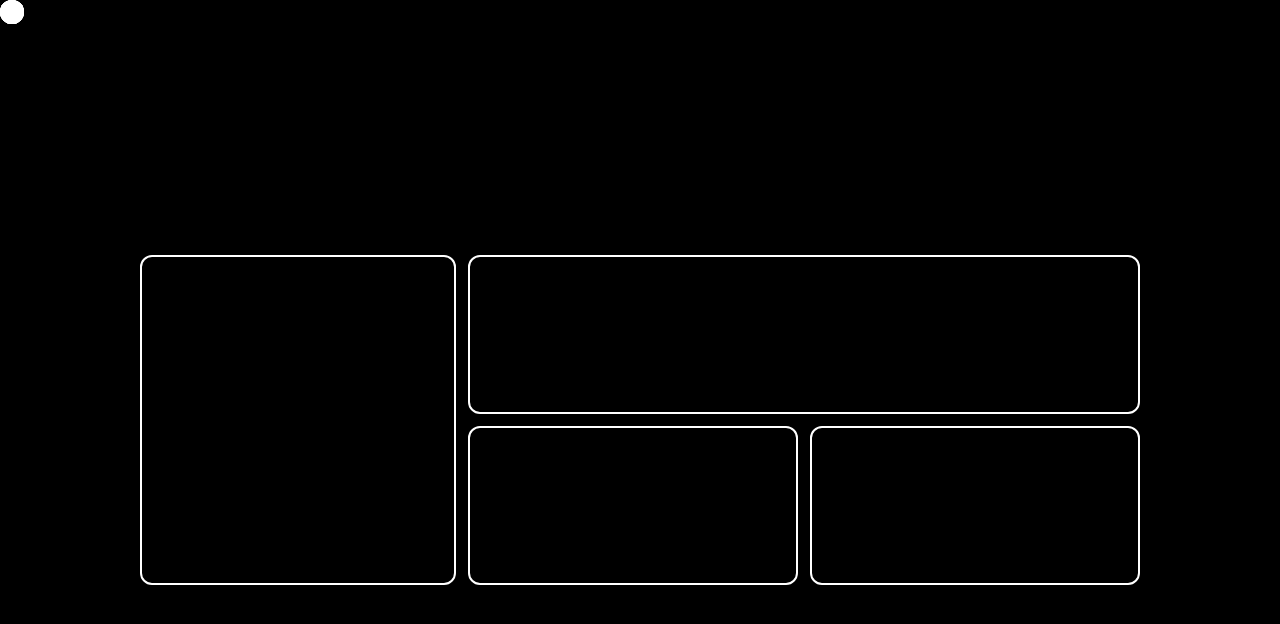
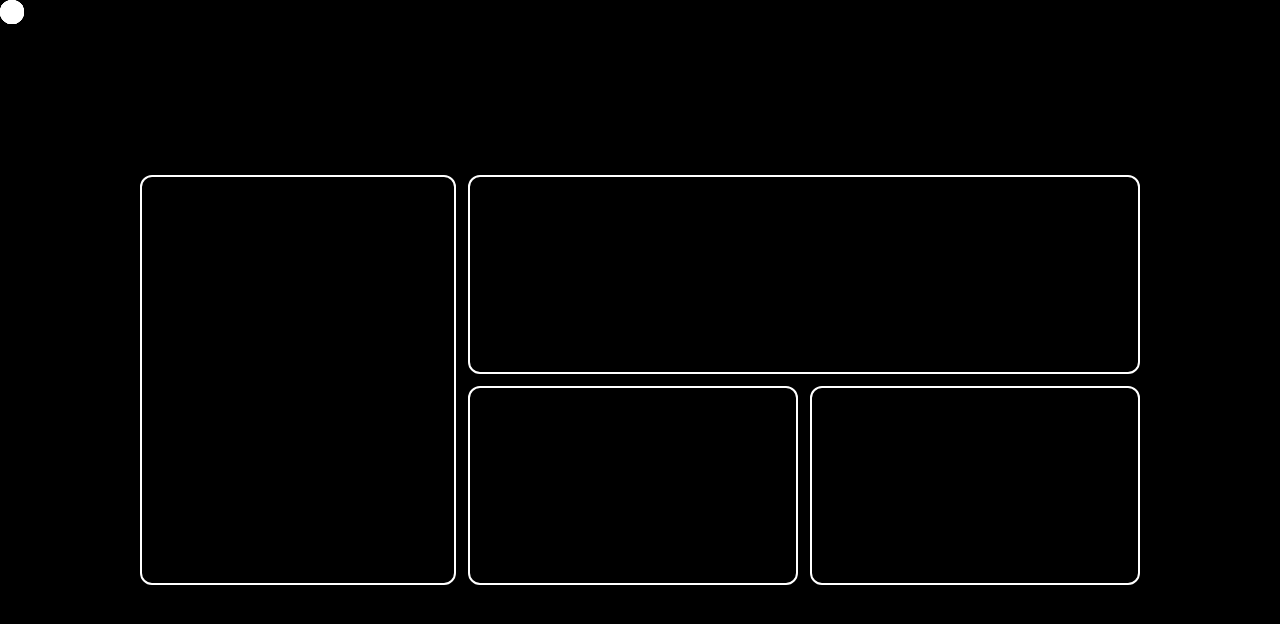
Before and after one commit to BlackRing8/blackring-services, a React (Vite) app: page / in a window 1280 px wide. Shown: the top 624 px of the page. Built offline with nearby package versions, Linux system fonts and the light colour scheme; the HTML template or start-up script is replaced by a standard one.

Commit message:
bug layout

```diff
--- a/src/App.css
+++ b/src/App.css
@@ -11,7 +11,12 @@ html {
 
 body {
   overflow-x: hidden;
-  overflow-y: hidden;
   background-color: #fff !important;
   color: #000 !important;
 }
+
+@media (min-width: 700px) {
+  body {
+    overflow-y: hidden;
+  }
+}
--- a/src/pages_/Home.jsx
+++ b/src/pages_/Home.jsx
@@ -8,7 +8,7 @@ const Home = () => {
       {/* body utama */}
       <div className="flex bg-black w-full h-auto sm:h-screen sm:items-center justify-center">
         {/* kontener pertama */}
-        <div className="flex flex-col-reverse h-[720px] w-[350px] sm:flex sm:flex-row gap-3 sm:w-[1000px] sm:h-[450px] pb-10 pt-20">
+        <div className="flex flex-col-reverse h-[720px] w-[350px] sm:flex sm:flex-row gap-3 sm:w-[1000px] sm:h-[450px] pb-10 pt-20 sm:pt-0">
           <div className="flex w-[350px] h-full sm:w-[320px] sm:h-full border-2 border-white rounded-xl"></div>
 
           {/* Kontener ke dua */}
```
